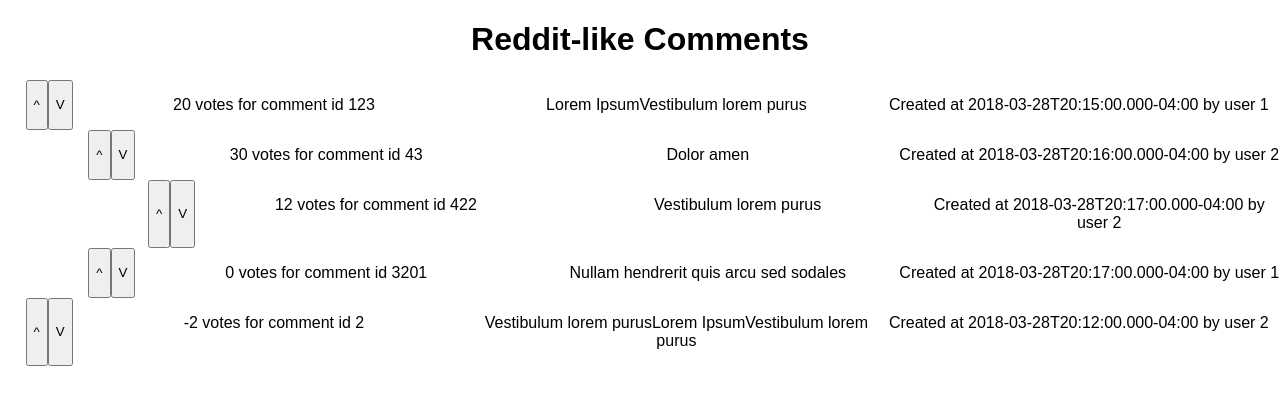
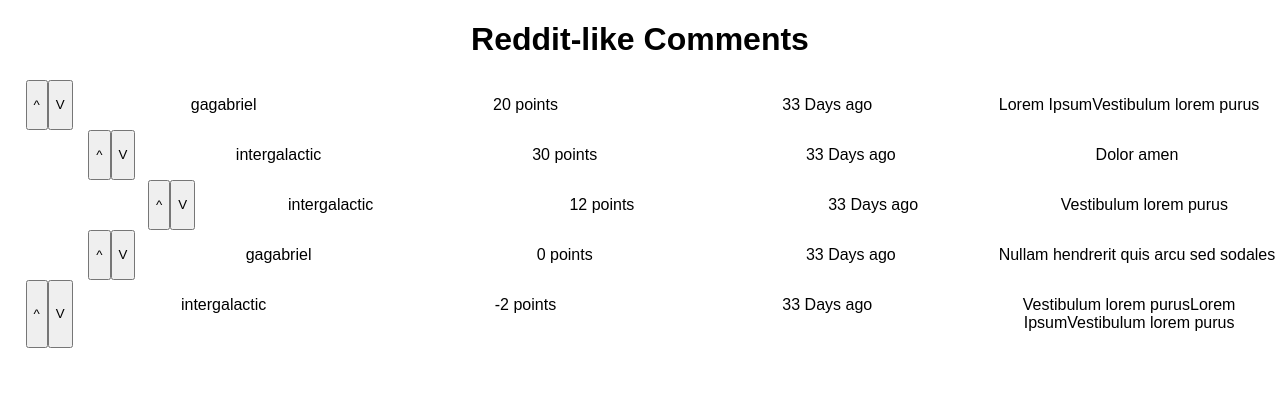
Before and after one commit to papistan/reddit-comments, a React (Create React App) app: page / in a window 1280 px wide. Shown: the top 404 px of the page. Built offline with nearby package versions, Linux system fonts and the light colour scheme.

Commit message:
Adds helper function for time conversion. Adds helper util file.

```diff
--- a/src/components/Comments/Comment/comment.js
+++ b/src/components/Comments/Comment/comment.js
@@ -1,12 +1,15 @@
 import React, { Component } from "react";
 import Comments from "../comments";
 import { USERS } from "../../../utils/data";
+import { timeConversion } from "../../../utils/helpers";
 
 import "./comment.css";
 
 const Comment = props => {
-  let { id, points, user, createdAt, text, comments } = props.comment;
+  let { id, points, createdAt, user, text, comments } = props.comment;
   let data = [props.data, comments];
+  let userObject = props.users.filter(person => person.id === user);
+  let timeDifferenceInMilliseconds = Date.now() - new Date(createdAt);
 
   return (
     <div className="comment">
@@ -27,13 +30,13 @@
         >
           V
         </button>
-        <p>
-          {points} votes for comment id {id}
+        <p className="username">{userObject[0].username}</p>
+        <p className="points"> {points} points </p>
+        <p className="time">
+          {" "}
+          {timeConversion(timeDifferenceInMilliseconds)} ago
         </p>
         <p className="commment-text">{text}</p>
-        <p>
-          Created at {createdAt} by user {user}
-        </p>
       </div>
       <div className="child-comments">
         <Comments
--- a/src/components/Comments/comments.js
+++ b/src/components/Comments/comments.js
@@ -4,12 +4,10 @@
 import "./comments.css";
 
 const Comments = props => {
-  let { users } = props;
   let topNodes = props.data[1];
   let data = props.data[0];
 
   let renderComments = function() {
-    console.log(topNodes);
     return topNodes.map(id => {
       let comment = data[id];
       return (
@@ -17,7 +15,7 @@
           key={comment.id}
           comment={comment}
           data={data}
-          users={users}
+          users={props.users}
           onUpvote={props.onUpvote}
           onDownvote={props.onDownvote}
         />
--- /dev/null
+++ b/src/utils/helpers.js
@@ -0,0 +1,19 @@
+export const timeConversion = millisec => {
+  var seconds = (millisec / 1000).toFixed(0);
+
+  var minutes = (millisec / (1000 * 60)).toFixed(0);
+
+  var hours = (millisec / (1000 * 60 * 60)).toFixed(0);
+
+  var days = (millisec / (1000 * 60 * 60 * 24)).toFixed(0);
+
+  if (seconds < 60) {
+    return seconds + " Sec";
+  } else if (minutes < 60) {
+    return minutes + " Min";
+  } else if (hours < 24) {
+    return hours + " Hrs";
+  } else {
+    return days + " Days";
+  }
+};
```
